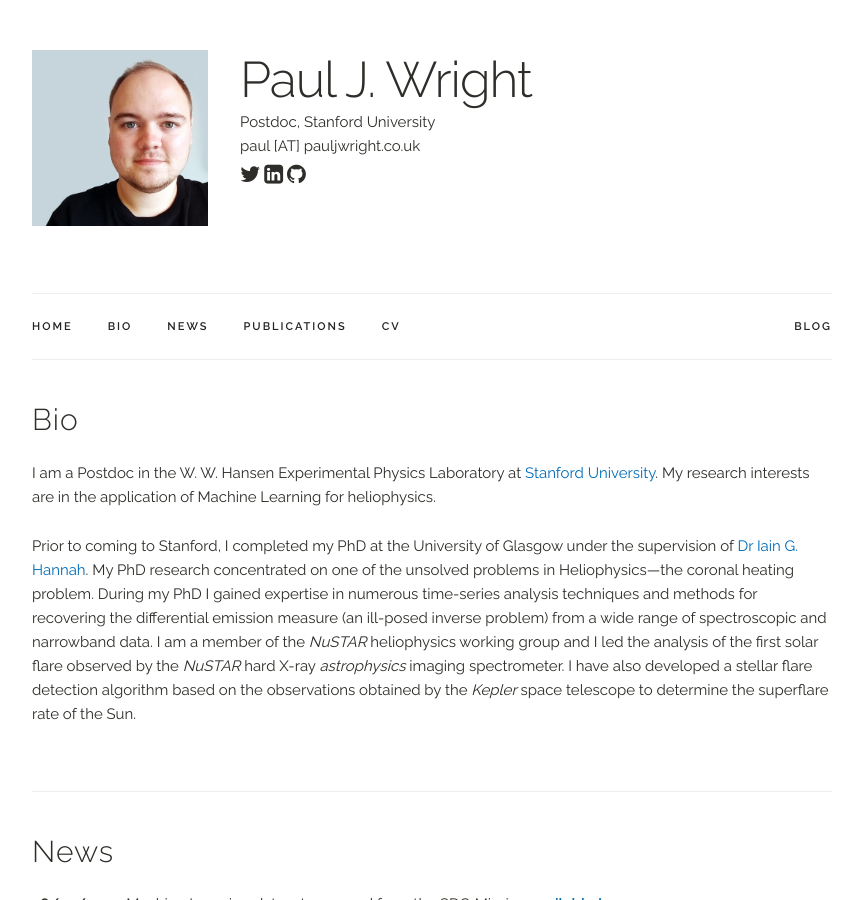
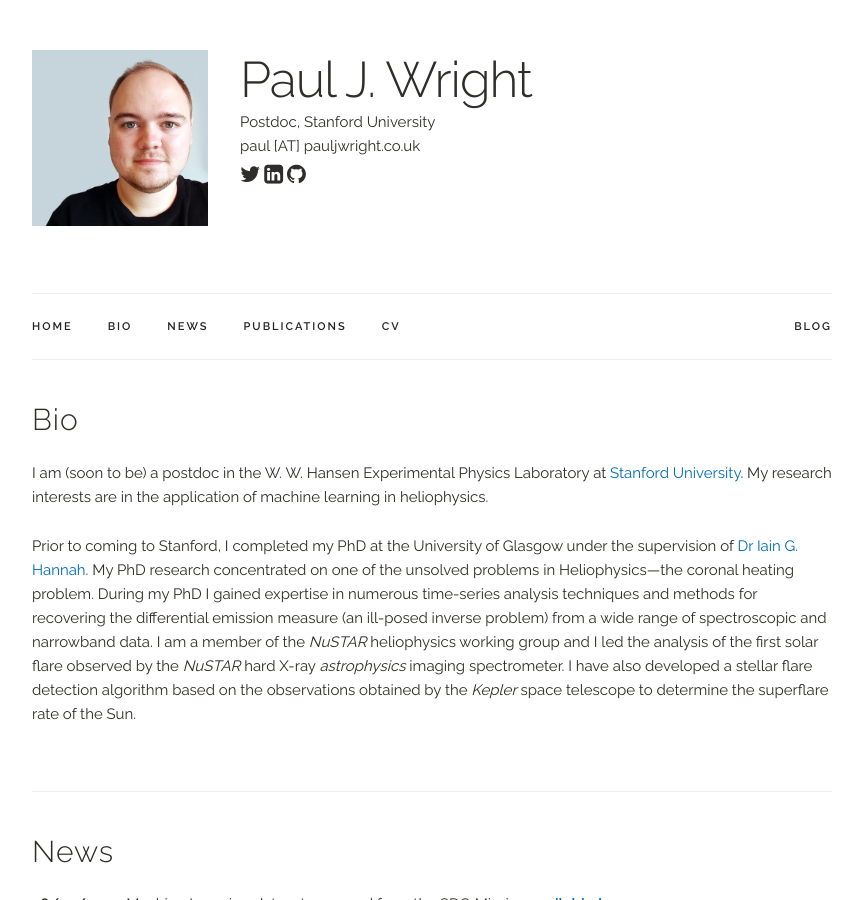
Before and after one commit to rookie0o9/rookie0o9.github.io, a Jekyll site: the page built from index.html, in a window 1280 px wide and 900 px high. Shown: the whole window, without its empty margins (208-1070 px from the left). Built offline with Jekyll 4.4.1, drawn with Linux system fonts in a browser that asks for light colours.

Commit message:
Update index.html

```diff
--- a/index.html
+++ b/index.html
@@ -6,8 +6,8 @@ title: Home
 <div class="docs-section" id="bio">
   <h4>Bio</h4>
   <p>
-  I am a Postdoc in the W. W. Hansen Experimental Physics Laboratory at <a href="https://www.stanford.edu/" target="_blank">Stanford University</a>.
-  My research interests are in the application of Machine Learning for heliophysics.
+  I am (soon to be) a postdoc in the W. W. Hansen Experimental Physics Laboratory at <a href="https://www.stanford.edu/" target="_blank">Stanford University</a>.
+  My research interests are in the application of machine learning in heliophysics.
   </p>
 
   <p>
```
